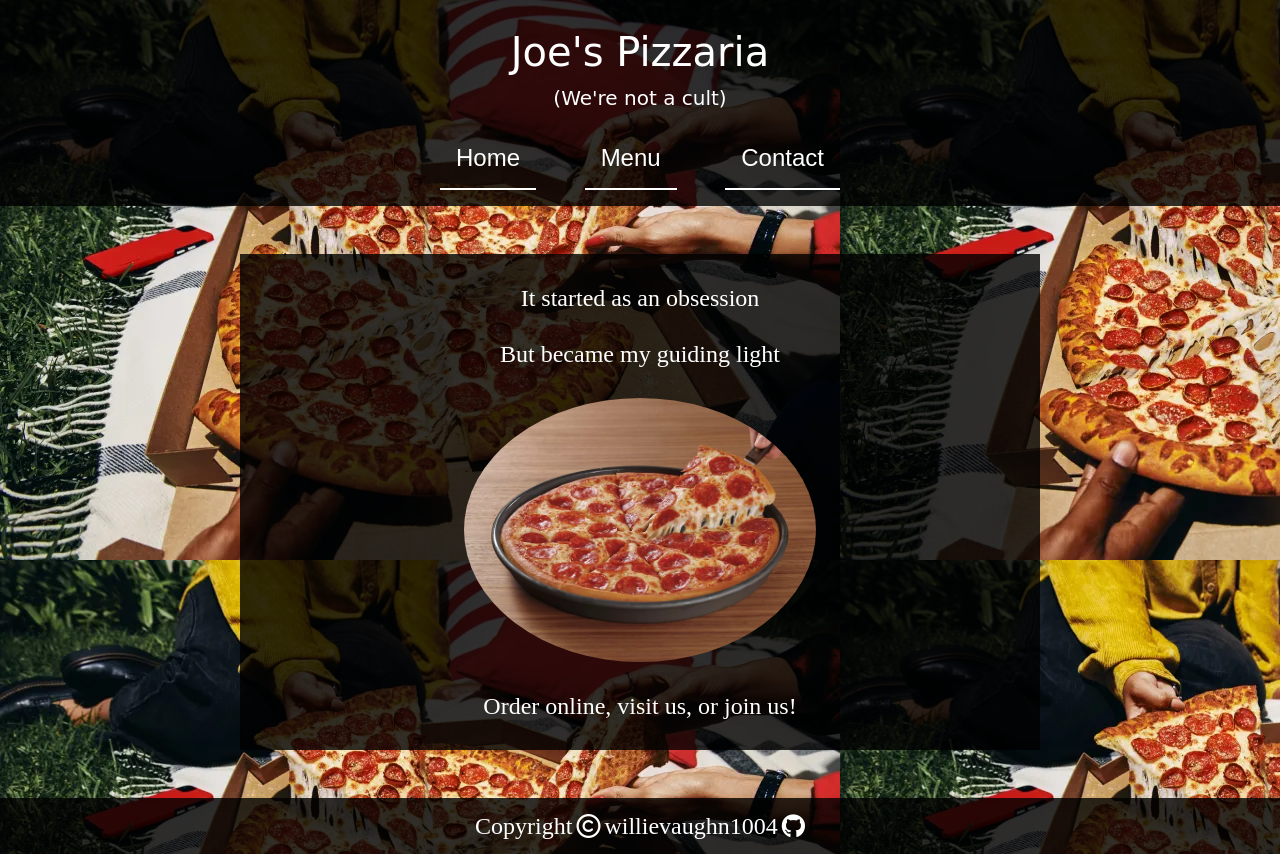
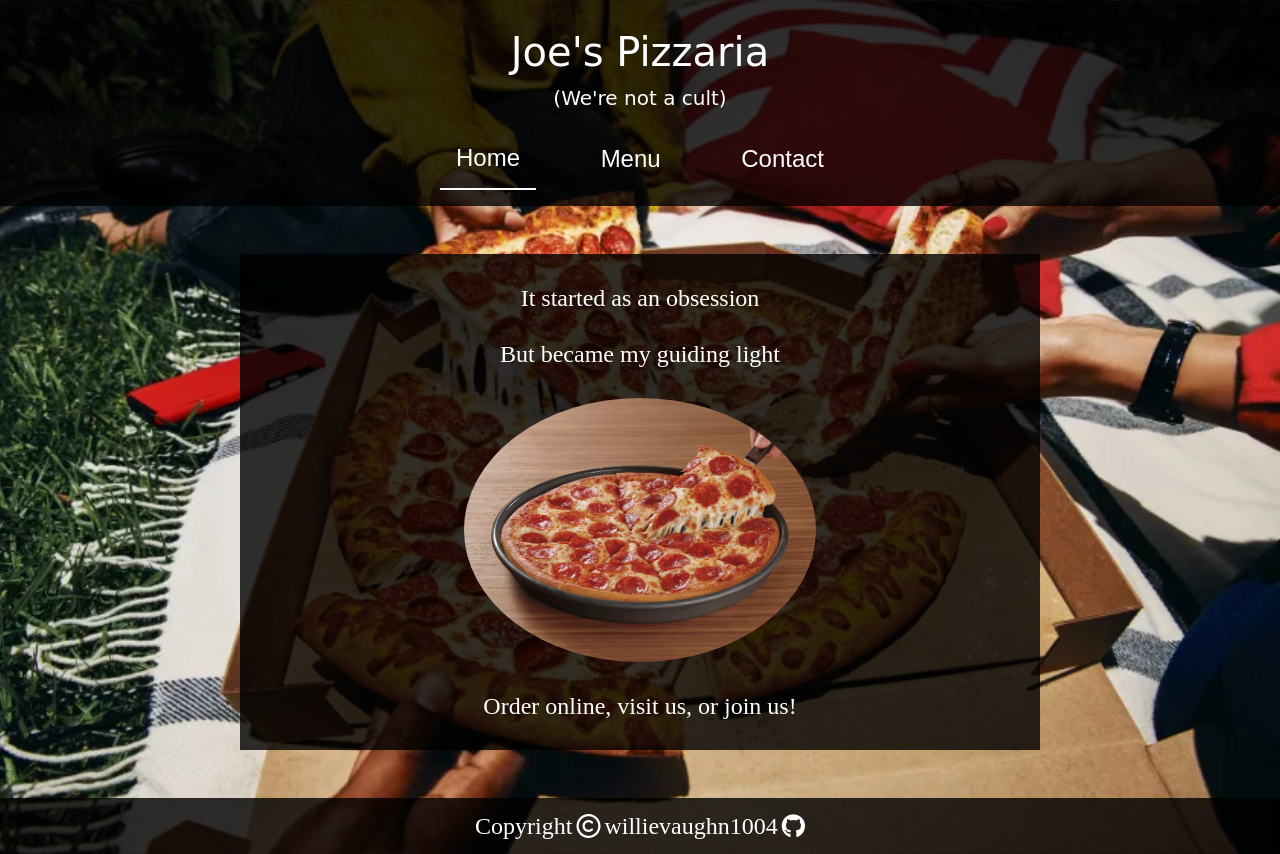
Before and after one commit to willievaughn1004/restaurant-page, a website built with webpack: page dist/index.html in a window 1280 px wide. Built offline with nearby package versions, Linux system fonts and the light colour scheme; a web font is replaced by a local one.

Commit message:
Add main and change modules to add content to main

```diff
--- a/sass/styles.scss
+++ b/sass/styles.scss
@@ -1,11 +1,11 @@
 @import "reset";
 
-$fancy-font: 'Eagle Lake', cursive;
+$fancy-font: "Eagle Lake", cursive;
 
 body {
-  background-image: url("/dist/img/pizza-background.webp");
+  background: url("/dist/img/pizza-background.webp") center/cover;
   color: #fff;
-  height: 100svh;
+  min-height: 100svh;
 }
 
 header,
@@ -30,7 +30,8 @@ header {
   padding-top: 2rem;
   width: 100%;
 
-  div, nav {
+  div,
+  nav {
     width: 25rem;
     text-align: center;
   }
@@ -57,7 +58,6 @@ header {
       background: none;
       color: white;
       padding: 1rem;
-        border-bottom: solid white 2px;
       cursor: pointer;
       transition: all 0.5s;
 
@@ -66,6 +66,9 @@ header {
       }
     }
 
+    .home {
+      border-bottom: solid white 2px;
+    }
   }
 }
 
@@ -99,8 +102,6 @@ header {
 
 // Contact
 
-
-
 footer {
   display: flex;
   justify-content: center;
--- a/src/home.js
+++ b/src/home.js
@@ -1,39 +1,7 @@
 import { buildComponent, appendComponent } from "./components.js";
 
-function createHeader() {
-  const headerComponent = buildComponent("header", "");
-
-  const headerText = buildComponent("div", "Joe's Pizzaria", {
-    class: "headerText",
-  });
-  const headerSubText = buildComponent("div", "(We're not a cult)", {
-    class: "headerSubText",
-  });
-  const links = createNav();
-
-  headerComponent.appendChild(headerText);
-  headerComponent.appendChild(headerSubText);
-  headerComponent.appendChild(links);
-
-  appendComponent("#content", headerComponent);
-}
-
-function createNav() {
-  const navComponent = buildComponent("nav", "");
-
-  const link1 = buildComponent("button", "Home");
-  const link2 = buildComponent("button", "Menu");
-  const link3 = buildComponent("button", "Contact");
-
-  navComponent.appendChild(link1);
-  navComponent.appendChild(link2);
-  navComponent.appendChild(link3);
-
-  return navComponent;
-}
-
-function createCopy() {
-  const copyComponent = buildComponent("div", "", { class: "copy" });
+function createHomeCopy(elem) {
+  const copyHomeComponent = buildComponent("div", "", { class: "copy" });
 
   const paragraph1 = buildComponent("p", "It started as an obsession");
   const paragraph2 = buildComponent("p", "But became my guiding light");
@@ -43,38 +11,12 @@ function createCopy() {
   });
   const paragraph3 = buildComponent("p", "Order online, visit us, or join us!");
 
-  copyComponent.appendChild(paragraph1);
-  copyComponent.appendChild(paragraph2);
-  copyComponent.appendChild(image);
-  copyComponent.appendChild(paragraph3);
+  copyHomeComponent.appendChild(paragraph1);
+  copyHomeComponent.appendChild(paragraph2);
+  copyHomeComponent.appendChild(image);
+  copyHomeComponent.appendChild(paragraph3);
 
-  appendComponent("#content", copyComponent);
+  appendComponent(`${elem}`, copyHomeComponent);
 }
 
-function createFooter() {
-  const footerComponent = buildComponent("footer", "");
-
-  const copyrightText = buildComponent("div", "Copyright");
-  const githubUsername = buildComponent("div", "willievaughn1004");
-  const copyrightSymbol = buildComponent("i", "", {
-    class: "fa-regular fa-copyright",
-  });
-  const githubSymbol = buildComponent("i", "", {
-    class: "fa-brands fa-github",
-  });
-
-  footerComponent.appendChild(copyrightText);
-  footerComponent.appendChild(copyrightSymbol);
-  footerComponent.appendChild(githubUsername);
-  footerComponent.appendChild(githubSymbol);
-
-  appendComponent("#content", footerComponent);
-}
-
-const createHomePage = () => {
-  createHeader();
-  createCopy();
-  createFooter();
-};
-
-export default createHomePage;
+export default createHomeCopy;
--- a/src/index.js
+++ b/src/index.js
@@ -1,3 +1,81 @@
-import createHomePage from "./home.js"
+import { buildComponent, appendComponent } from "./components.js";
+import createHomeCopy from "./home.js";
 
-createHomePage();
+function createHeader() {
+  const headerComponent = buildComponent("header", "");
+
+  const headerText = buildComponent("div", "Joe's Pizzaria", {
+    class: "headerText",
+  });
+  const headerSubText = buildComponent("div", "(We're not a cult)", {
+    class: "headerSubText",
+  });
+  const links = createNav();
+
+  headerComponent.appendChild(headerText);
+  headerComponent.appendChild(headerSubText);
+  headerComponent.appendChild(links);
+
+  function createNav() {
+    const navComponent = buildComponent("nav", "");
+
+    const link1 = buildComponent("button", "Home", { class: "home" });
+    const link2 = buildComponent("button", "Menu", { class: "menu" });
+    const link3 = buildComponent("button", "Contact", { class: "contact" });
+
+    navComponent.appendChild(link1);
+    navComponent.appendChild(link2);
+    navComponent.appendChild(link3);
+
+    return navComponent;
+  }
+
+  appendComponent("#content", headerComponent);
+}
+
+function createMain() {
+  const mainComponent = buildComponent("main", "", { class: "main"});
+
+  appendComponent("#content", mainComponent);
+}
+
+function createFooter() {
+  const footerComponent = buildComponent("footer", "");
+
+  const copyrightText = buildComponent("div", "Copyright");
+  const githubUsername = buildComponent("div", "willievaughn1004");
+  const copyrightSymbol = buildComponent("i", "", {
+    class: "fa-regular fa-copyright",
+  });
+  const githubSymbol = buildComponent("i", "", {
+    class: "fa-brands fa-github",
+  });
+
+  footerComponent.appendChild(copyrightText);
+  footerComponent.appendChild(copyrightSymbol);
+  footerComponent.appendChild(githubUsername);
+  footerComponent.appendChild(githubSymbol);
+
+  appendComponent("#content", footerComponent);
+}
+
+function addPageContent() {
+  createHeader();
+  createMain();
+
+
+  // Dom Elements
+  const mainContent = document.querySelector(".main")
+  const homeButton = document.querySelector(".home");
+  const menuButton = document.querySelector(".menu");
+  const contactButton = document.querySelector(".contact");
+
+  menuButton.addEventListener("click", function () {
+    mainContent.innerHTML = "";
+  });
+
+  createHomeCopy("main");
+  createFooter();
+}
+
+addPageContent();
```
Also changed, not shown: dist/css/styles.css, dist/main.js, 1 other file. Lines whose indentation alone changed are shown as unchanged.
